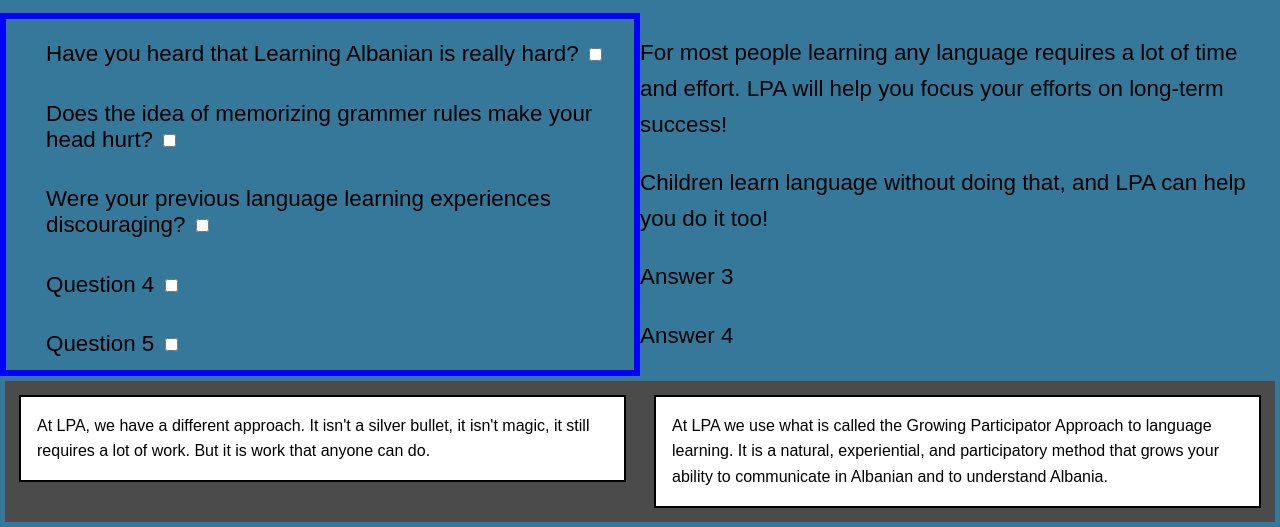
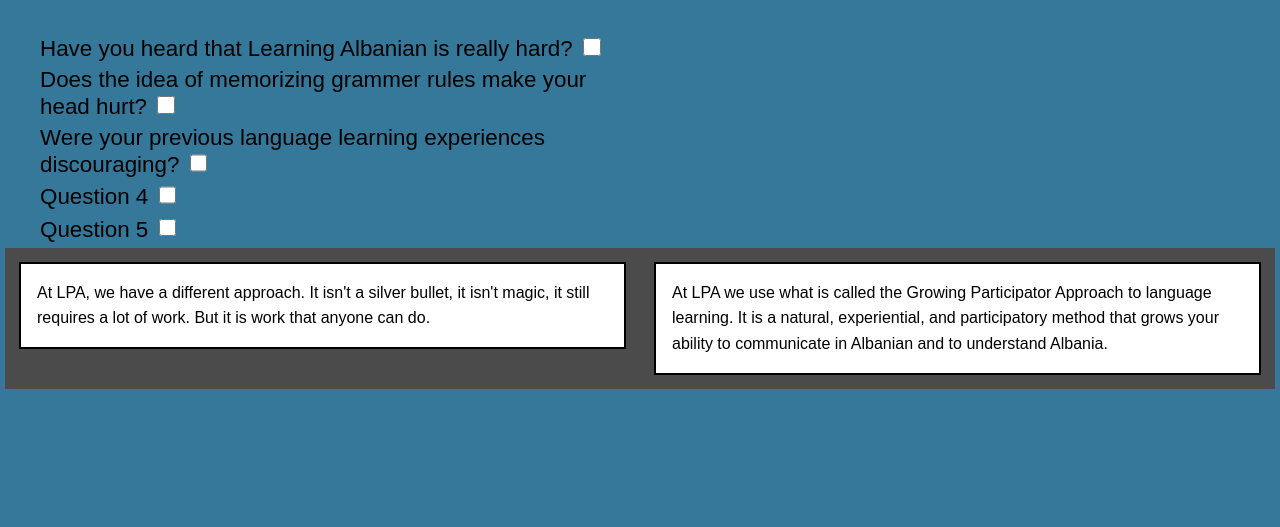
Before and after one commit to srenderfrance/LPA, a plain HTML site: page Website/index.html in a window 1280 px wide. Shown: the part 542-1069 px from the top of the page. After the commit the page ends 936 px from the top, so only its background shows below. Drawn offline with Linux system fonts and the light colour scheme.

Commit message:
Continued work on q and R section and added js file.

```diff
--- a/Website/CSS/Style-Main.css
+++ b/Website/CSS/Style-Main.css
@@ -77,6 +77,10 @@
   list-style: none;
 }
 
+.qandrCheckbox{
+  height: 1.1rem;
+  width: 1.1rem;
+}
 .questionList{
   height: 90%;
   list-style: none;
@@ -86,12 +90,31 @@
 
 }
 .questions {
-  border: solid .3em blue;
   padding: 0 0 0 0;
 }
 
-.answer {
+.answers {
   color: rgb(3, 3, 3);
+  margin-right: 20px;}
+
+.answer1{
+  display: none;
+}
+
+.answer2{
+  display: none;
+}
+
+.answer3{
+  display: none;
+}
+
+.answer4{
+  display: none;
+}
+
+.answer5{
+  display: none;
 }
 
 #intro {
--- a/Website/index.html
+++ b/Website/index.html
@@ -33,30 +33,30 @@
           <ul class="questionList">
               <li>
                 <label for="q1">Have you heard that Learning Albanian is really hard?</label>
-                <input type="checkbox" name="question1" id="q1">
+                <input type="checkbox" name="question1" class="qandrCheckbox" id="q1">
               </li>
                 <li><label for="q2">Does the idea of memorizing grammer rules make your head hurt?</label>
-                  <input type="checkbox" name="question2" id="q2">
+                  <input type="checkbox" name="question2" class="qandrCheckbox" id="q2">
                 </li>
                 <li>
                   <label for="q3">Were your previous language learning experiences discouraging?</label>
-                  <input type="checkbox" name="question3" id="q3">
+                  <input type="checkbox" name="question3" class="qandrCheckbox" id="q3">
                 </li>
                 <li>
                   <label for="q4">Question 4</label>
-                  <input type="checkbox" name="question4" id="q4">
+                  <input type="checkbox" name="question4" class="qandrCheckbox" id="q4">
                 </li>
                 <li>
                   <label for="q5">Question 5</label>
-                  <input type="checkbox" name="question5" id="q5">
+                  <input type="checkbox" name="question5" class="qandrCheckbox" id="q5">
                 </li>
           </ul>
         </div>
         <div class="answers">
-          <p class="answer" id="answer1">For most people learning any language requires a lot of time and effort. LPA will help you focus your efforts on long-term success!</p>
-          <p class="answer" id="answer2">Children learn language without doing that, and LPA can help you do it too!</p>
-          <p class="answer" id="answer3">Answer 3</p>
-          <p class="answer" id="answer4">Answer 4</p>
+          <p class="answer1">For most people learning any language requires a lot of time and effort. LPA will help you focus your efforts on long-term success!</p>
+          <p class="answer2">Children learn language without doing that, and LPA can help you do it too!</p>
+          <p class="answer3">Answer 3</p>
+          <p class="answer4">Answer 4</p>
         </div>
 
       </section>
@@ -79,5 +79,6 @@
         </Section>
       </div>
     </main>
+    <script type="text/javascript" src="js/main.js"></script>
   </body>
 </html>
```
Also changed, not shown: Website/main.js (added).
